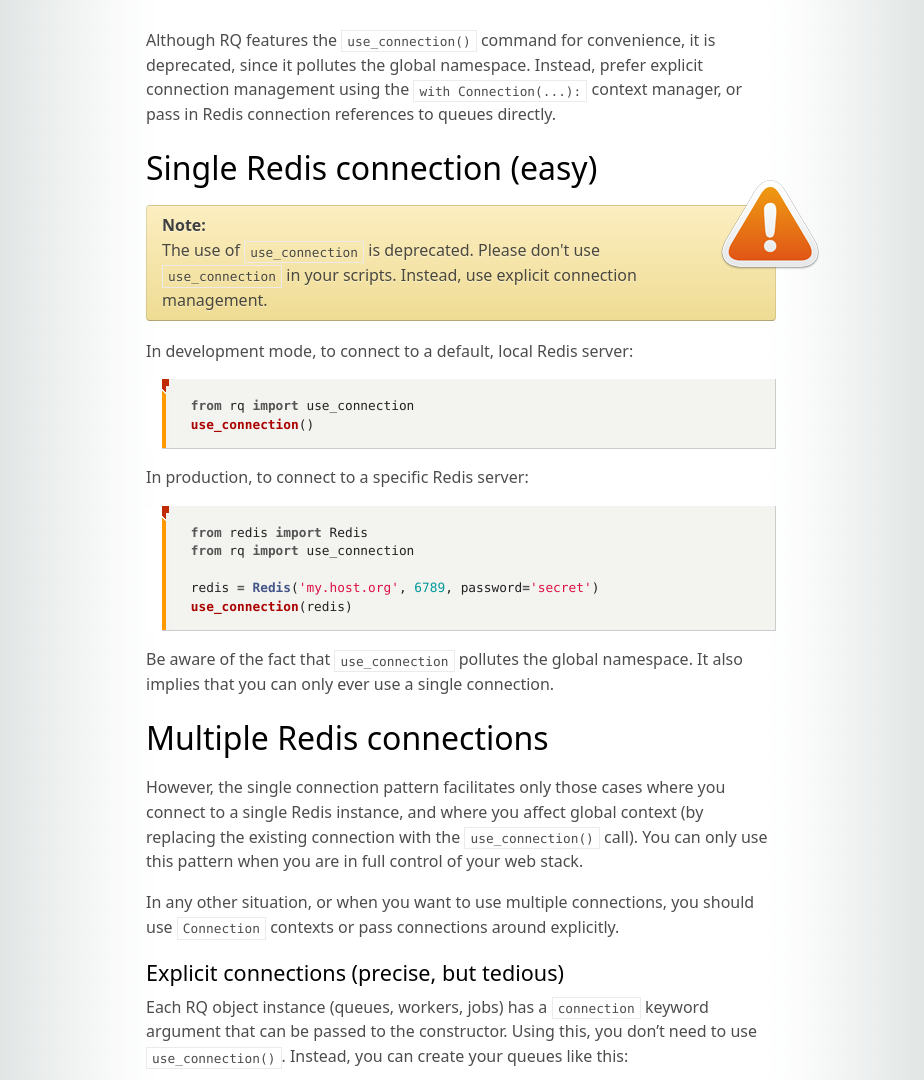
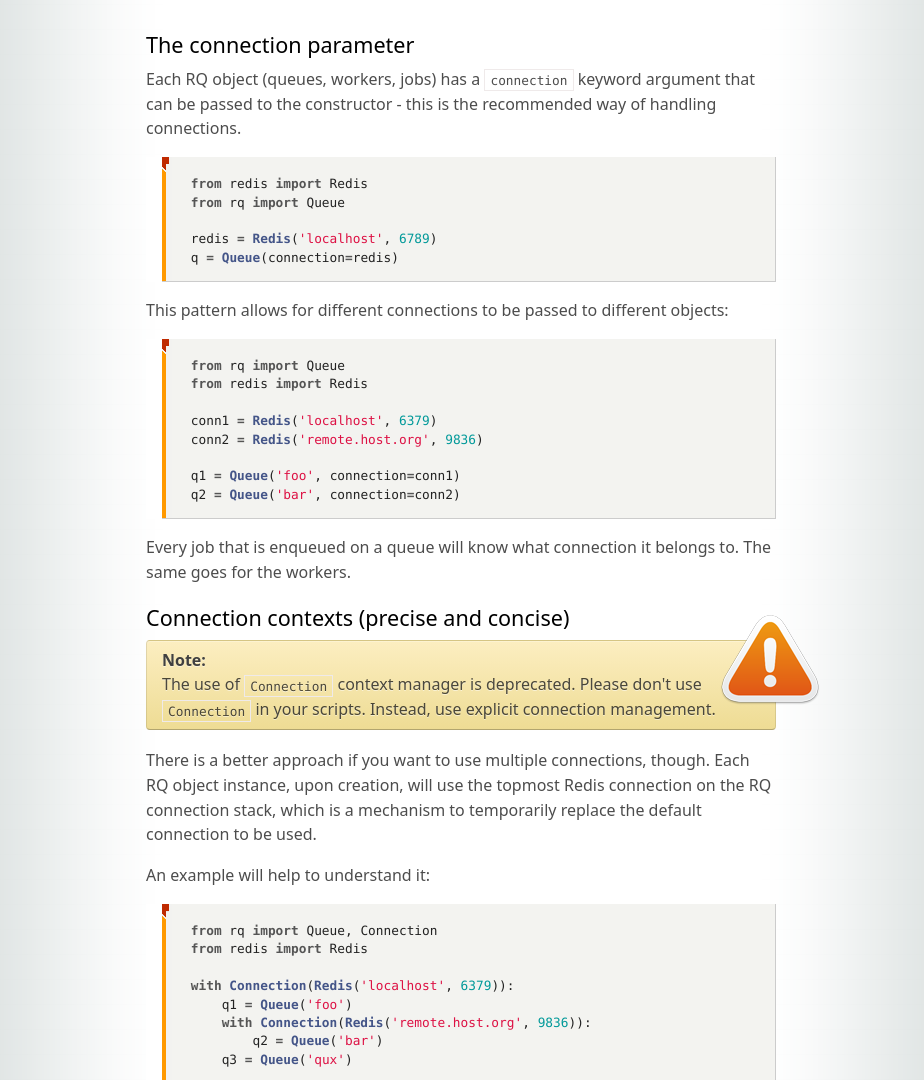
Before and after one commit to rq/rq, a Jekyll site: the page built from docs/docs/connections.md, in a window 1280 px wide and 1400 px high. Shown: the part 320-1400 px from the top of the window, without its empty margins (179-1103 px from the left). Built offline with Jekyll 4.4.1, drawn with Linux system fonts in a browser that asks for light colours; some web fonts are replaced; comment, search, counter and statistics services are not loaded; some of the changed text lies outside the part shown.

Commit message:
feat: remove use_connection

````diff
--- a/docs/docs/connections.md
+++ b/docs/docs/connections.md
@@ -3,61 +3,20 @@
 layout: docs
 ---
 
-Although RQ features the `use_connection()` command for convenience, it
-is deprecated, since it pollutes the global namespace.  Instead, prefer explicit
-connection management using the `with Connection(...):` context manager, or
-pass in Redis connection references to queues directly.
+### The connection parameter
 
-
-## Single Redis connection (easy)
-
-<div class="warning">
-    <img style="float: right; margin-right: -60px; margin-top: -38px" src="/img/warning.png" />
-    <strong>Note:</strong>
-    <p>
-        The use of <code>use_connection</code> is deprecated.
-        Please don't use <code>use_connection</code> in your scripts.
-        Instead, use explicit connection management.
-    </p>
-</div>
-
-In development mode, to connect to a default, local Redis server:
-
-```python
-from rq import use_connection
-use_connection()
-```
-
-In production, to connect to a specific Redis server:
+Each RQ object (queues, workers, jobs) has a `connection` keyword
+argument that can be passed to the constructor - this is the recommended way of handling connections.
 
 ```python
 from redis import Redis
-from rq import use_connection
+from rq import Queue
 
-redis = Redis('my.host.org', 6789, password='secret')
-use_connection(redis)
+redis = Redis('localhost', 6789)
+q = Queue(connection=redis)
 ```
 
-Be aware of the fact that `use_connection` pollutes the global namespace.  It
-also implies that you can only ever use a single connection.
-
-
-## Multiple Redis connections
-
-However, the single connection pattern facilitates only those cases where you
-connect to a single Redis instance, and where you affect global context (by
-replacing the existing connection with the `use_connection()` call).  You can
-only use this pattern when you are in full control of your web stack.
-
-In any other situation, or when you want to use multiple connections, you
-should use `Connection` contexts or pass connections around explicitly.
-
-
-### Explicit connections (precise, but tedious)
-
-Each RQ object instance (queues, workers, jobs) has a `connection` keyword
-argument that can be passed to the constructor.  Using this, you don't need to
-use `use_connection()`.  Instead, you can create your queues like this:
+This pattern allows for different connections to be passed to different objects:
 
 ```python
 from rq import Queue
@@ -73,10 +32,18 @@
 Every job that is enqueued on a queue will know what connection it belongs to.
 The same goes for the workers.
 
-This approach is very precise, but rather verbose, and therefore, tedious.
-
 
 ### Connection contexts (precise and concise)
+
+<div class="warning">
+    <img style="float: right; margin-right: -60px; margin-top: -38px" src="/img/warning.png" />
+    <strong>Note:</strong>
+    <p>
+        The use of <code>Connection</code> context manager is deprecated.
+        Please don't use <code>Connection</code> in your scripts.
+        Instead, use explicit connection management.
+    </p>
+</div>
 
 There is a better approach if you want to use multiple connections, though.
 Each RQ object instance, upon creation, will use the topmost Redis connection
--- a/rq/__init__.py
+++ b/rq/__init__.py
@@ -1,6 +1,6 @@
 # flake8: noqa
 
-from .connections import Connection, get_current_connection, pop_connection, push_connection, use_connection
+from .connections import Connection, get_current_connection, pop_connection, push_connection
 from .job import cancel_job, get_current_job, requeue_job, Retry
 from .queue import Queue
 from .version import VERSION
````
Also changed, not shown: rq/connections.py (+2 -18 lines), tests/test_connection.py (+1 -20 lines).
